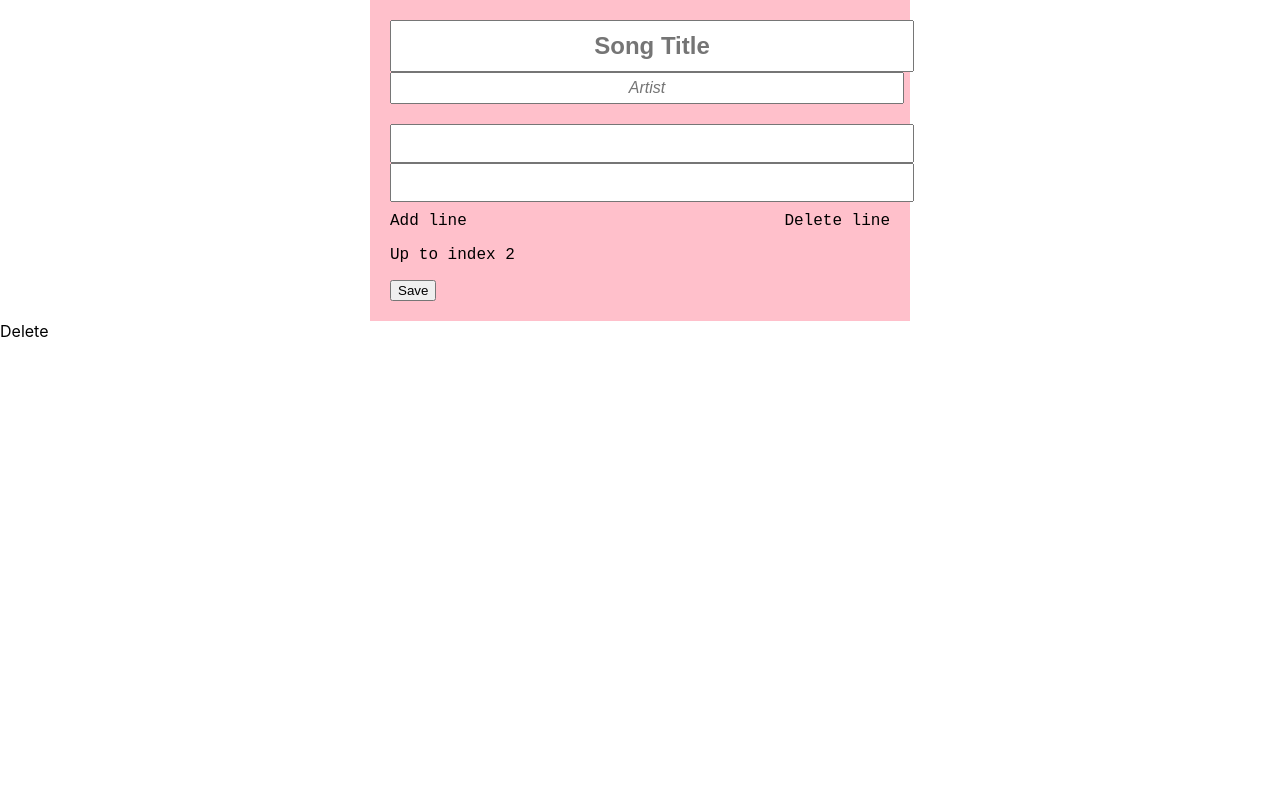
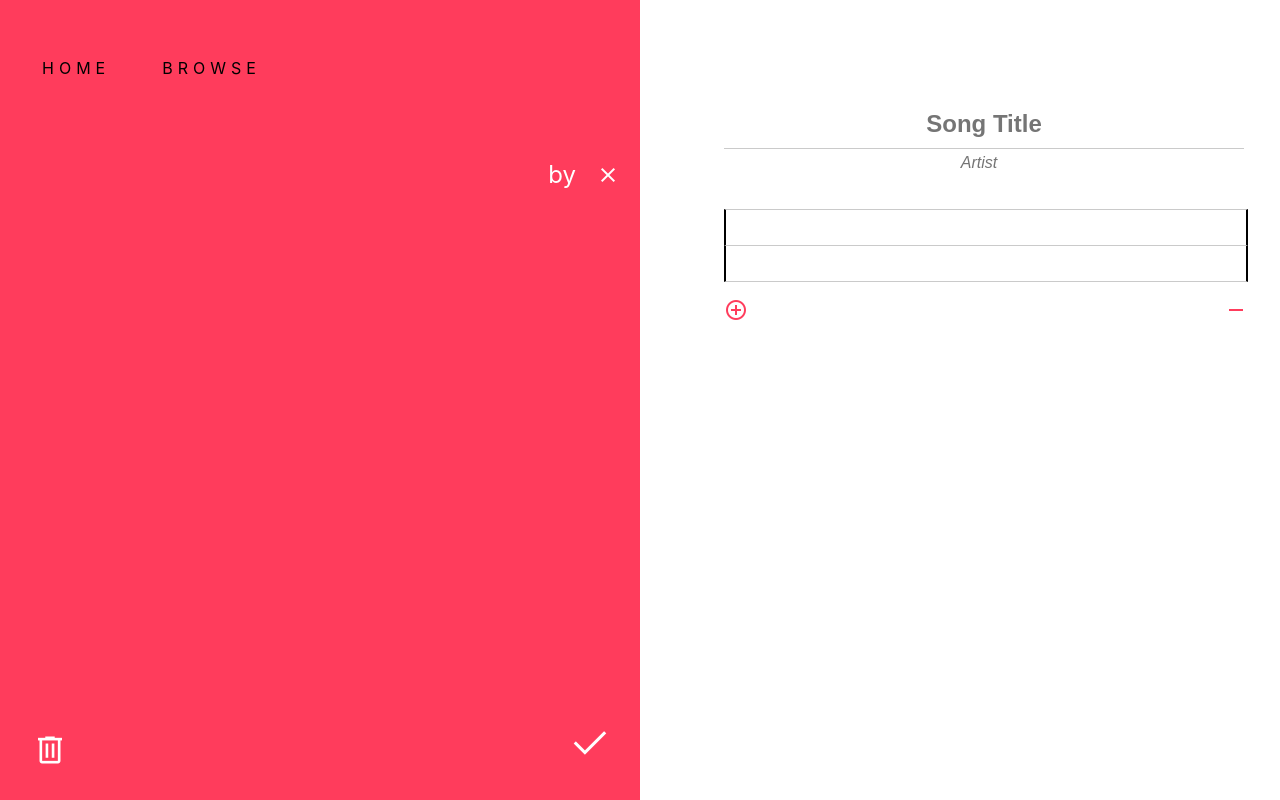
Before and after one commit to kateyvonnenow/chord-mod-react, a React (Create React App) app: page /edit in a window 1280 px wide. Built offline with nearby package versions, Linux system fonts and the light colour scheme; no server answers.

Commit message:
Made CSS changes. Added add song

```diff
--- a/src/components/CreateSheetMusic.js
+++ b/src/components/CreateSheetMusic.js
@@ -2,6 +2,7 @@ import { useState, useEffect } from 'react'
 import { useNavigate } from 'react-router-dom'
 import SheetMusic from './SheetMusic'
 import './CreateSheetMusic.scss'
+import NavBar from './NavBar'
 
 function CreateSheetMusic({ songId }) {
 
@@ -70,10 +71,27 @@ function CreateSheetMusic({ songId }) {
     navigate(`/songs`)
   }
 
+  const navigateToSongs = () => {
+    navigate(`/songs`)
+  }
+
 
 
   return (
     <div className="CreateSheetMusic">
+
+      <section className="SheetNavBar">
+        <NavBar />
+      </section>
+      <header>
+        <h1>Add a Song</h1>
+        <div className="controls">
+          <p> by You</p>
+          <span onClick={navigateToSongs} className="material-symbols-outlined">close</span>
+        </div>
+      </header>
+
+      <div className="background"></div>
 
       <form onSubmit={addSong} className="Edit-Lyrics-Chords">
         <input type="hidden" name="id" value="1"/>
@@ -104,13 +122,13 @@ function CreateSheetMusic({ songId }) {
         })}
 
         <section className="controls">
-          <span onClick={addNewLine} id="add">Add line</span>
-          <span onClick={removeLine} id="delete">Delete line</span>
+          <span onClick={addNewLine} id="add" className="material-symbols-outlined" >add_circle</span>
+          <span onClick={removeLine} id="delete" className="material-symbols-outlined">remove</span>
         </section>
 
-        <p>Up to index {indexTracker + 1}</p>
+        {/* <p>Up to index {indexTracker + 1}</p> */}
 
-        <button className="btn-primary">Add</button>
+        <button className="material-symbols-outlined md-48 save">done</button>
       </form>
     </div>
   )
--- a/src/components/CreateSheetMusic.scss
+++ b/src/components/CreateSheetMusic.scss
@@ -1,27 +1,84 @@
 .CreateSheetMusic {
+
+  .background {
+    position: fixed;
+    width: 50%;
+    height: 100%;
+    background-color: rgb(255, 60, 92);
+    top: 0px;
+    z-index: -1;
+  }
+
+
+  .SheetNavBar {
+    color: white;
+    position: fixed;
+    left: 2rem;
+    top: -2rem;
+  }
+
   header {
+    color: white;
     display: grid;
     justify-content: center;
     gap: 0px;
     margin: 20px;
+    position: fixed;
+    top: 6rem;
+    right: 50%;
+
 
     h1 {
-      margin: 0;
+      color: white;
+      margin: 10px;
+      font-size: 4rem;
     }
-    p {
-      margin: auto
+
+    .controls {
+      color: white;
+      display: flex;
+      justify-content: right;
+      gap: 20px;
+      align-items: center;
+
+
+      p {
+        font-size: 1.5rem;
+      }
+
+      .material-symbols-outlined:hover {
+        cursor: pointer;
+        color: black;
+      }
     }
+
   }
 
+  // header {
+  //   display: grid;
+  //   justify-content: center;
+  //   gap: 0px;
+  //   margin: 20px;
+
+  //   h1 {
+  //     margin: 0;
+  //   }
+  //   p {
+  //     margin: auto
+  //   }
+  // }
+
   .Edit-Lyrics-Chords {
-    background-color: pink;
     width: 500px;
-    margin: auto;
+    margin-left: 55%;
+    margin-top: 5rem;
+    margin-bottom: 5rem;
     padding: 20px;
     font-family: 'Courier New', Courier, monospace;
+    font-size: 1rem;
 
     .Edit-Title-Artist {
-      margin-bottom: 20px;
+      margin-bottom: 2rem;
 
       input {
         font-family: Arial, Helvetica, sans-serif;
@@ -31,12 +88,19 @@
       #EditSongTitle {
         font-weight: bold;
         font-size: 1.5rem;
+        border-top: none;
+        border-right: none;
+        border-left: none;
       }
 
       #EditSongArtist {
         font-style: italic;
         font-size: 1rem;
         padding: 5px;
+        border-bottom: none;
+        border-top: none;
+        border-right: none;
+        border-left: none;
       }
     }
 
@@ -44,12 +108,16 @@
       font-family: 'Courier New', Courier, monospace;
       width: 500px;
       padding: 10px;
+      border: 1px solid rgb(202, 202, 202);
+      border-right: 2px solid black;
+      border-left: 2px solid black;
     }
 
     .chord-line {
       display: flex;
       font-weight: bold;
       color: rgb(0, 145, 218);
+      border-bottom: none;
 
       pre {
         margin-bottom: 0px;
@@ -57,13 +125,40 @@
     }
 
     .lyric-line {
-      margin-bottom: 10px;
+      margin-bottom: 1rem;
     }
 
     .controls {
       display: flex;
       width: 100%;
       justify-content: space-between;
+
+      #delete {
+        color: rgb(255, 60, 92);
+        cursor: pointer;
+        margin-right: -1.5rem;
+      }
+
+      #add {
+        color: rgb(255, 60, 92);
+        cursor: pointer;
+      }
+    }
+
+    .material-symbols-outlined.md-48 {
+      font-size: 48px;
+      position: fixed;
+      margin-left: -5rem;
+      bottom: 2rem;
+      left: 50%;
+      color: rgb(255, 255, 255);
+      background: none;
+      border: none;
+      cursor: pointer;
+    }
+
+    .save:hover {
+      color: black;
     }
   }
 }
--- a/src/components/EditSheetMusic.js
+++ b/src/components/EditSheetMusic.js
@@ -2,6 +2,7 @@ import { useState, useEffect } from 'react'
 import { useNavigate } from 'react-router-dom'
 import SheetMusic from './SheetMusic'
 import './EditSheetMusic.scss'
+import NavBar from './NavBar'
 
 function EditSheetMusic({ currentSongId }) {
 
@@ -117,8 +118,25 @@ function EditSheetMusic({ currentSongId }) {
     navigate(`/songs`)
   }
 
+  const navigateBack = () => {
+    navigate(`/chords`)
+  }
+
   return (
     <div className="EditSheetMusic">
+
+      <section className="SheetNavBar">
+        <NavBar />
+      </section>
+      <header>
+        <h1>{songTitle}</h1>
+        <div className="controls">
+          <p> by {songArtist}</p>
+          <span onClick={navigateBack} className="material-symbols-outlined">close</span>
+        </div>
+      </header>
+
+      <div className="background"></div>
 
       <form onSubmit={editSongs} className="Edit-Lyrics-Chords">
         <input type="hidden" name="id" value={uniqueSongId}/>
@@ -150,15 +168,15 @@ function EditSheetMusic({ currentSongId }) {
         })}
 
         <section className="controls">
-          <span onClick={addNewLine} id="add">Add line</span>
-          <span onClick={removeLine} id="delete">Delete line</span>
+          <span onClick={addNewLine} id="add" className="material-symbols-outlined" >add_circle</span>
+          <span onClick={removeLine} id="delete" className="material-symbols-outlined">remove</span>
         </section>
 
-        <p>Up to index {indexTracker + 1}</p>
+        {/* <p>Up to index {indexTracker + 1}</p> */}
 
-        <button className="btn-primary save">Save</button>
+        <button className="material-symbols-outlined md-48 save">done</button>
       </form>
-      <span onClick={deleteSong}className="btn-primary delete">Delete</span>
+      <i onClick={deleteSong} className="material-symbols-outlined md-36 delete">delete</i>
     </div>
   )
 }
--- a/src/components/EditSheetMusic.scss
+++ b/src/components/EditSheetMusic.scss
@@ -1,27 +1,68 @@
 .EditSheetMusic {
+  .background {
+    position: fixed;
+    width: 50%;
+    height: 100%;
+    background-color: rgb(255, 60, 92);
+    top: 0px;
+    z-index: -1;
+  }
+
+  .SheetNavBar {
+    color: white;
+    position: fixed;
+    left: 2rem;
+    top: -2rem;
+  }
+
   header {
+    color: white;
     display: grid;
     justify-content: center;
     gap: 0px;
     margin: 20px;
+    position: fixed;
+    top: 6rem;
+    right: 50%;
+
 
     h1 {
-      margin: 0;
+      color: white;
+      margin: 10px;
+      font-size: 4rem;
     }
-    p {
-      margin: auto
+
+    .controls {
+      color: white;
+      display: flex;
+      justify-content: right;
+      gap: 20px;
+      align-items: center;
+
+
+      p {
+        font-size: 1.5rem;
+      }
+
+      .material-symbols-outlined:hover {
+        cursor: pointer;
+        color: black;
+      }
     }
+
   }
 
   .Edit-Lyrics-Chords {
-    background-color: pink;
     width: 500px;
-    margin: auto;
+    margin-left: 55%;
+    margin-top: 5rem;
+    margin-bottom: 5rem;
     padding: 20px;
     font-family: 'Courier New', Courier, monospace;
+    font-size: 1rem;
 
     .Edit-Title-Artist {
-      margin-bottom: 20px;
+      margin-bottom: 2rem;
 
       input {
         font-family: Arial, Helvetica, sans-serif;
@@ -31,12 +72,19 @@
       #EditSongTitle {
         font-weight: bold;
         font-size: 1.5rem;
+        border-top: none;
+        border-right: none;
+        border-left: none;
       }
 
       #EditSongArtist {
         font-style: italic;
         font-size: 1rem;
         padding: 5px;
+        border-bottom: none;
+        border-top: none;
+        border-right: none;
+        border-left: none;
       }
     }
 
@@ -44,12 +92,16 @@
       font-family: 'Courier New', Courier, monospace;
       width: 500px;
       padding: 10px;
+      border: 1px solid rgb(202, 202, 202);
+      border-right: 2px solid black;
+      border-left: 2px solid black;
     }
 
     .chord-line {
       display: flex;
       font-weight: bold;
       color: rgb(0, 145, 218);
+      border-bottom: none;
 
       pre {
         margin-bottom: 0px;
@@ -57,13 +109,54 @@
     }
 
     .lyric-line {
-      margin-bottom: 10px;
+      margin-bottom: 1rem;
     }
 
     .controls {
       display: flex;
       width: 100%;
       justify-content: space-between;
+
+      #delete {
+        color: rgb(255, 60, 92);
+        cursor: pointer;
+        margin-right: -1.5rem;
+      }
+
+      #add {
+        color: rgb(255, 60, 92);
+        cursor: pointer;
+      }
+    }
+
+    .material-symbols-outlined.md-48 {
+      font-size: 48px;
+      position: fixed;
+      margin-left: -5rem;
+      bottom: 2rem;
+      left: 50%;
+      color: rgb(255, 255, 255);
+      background: none;
+      border: none;
+      cursor: pointer;
+    }
+
+    .save:hover {
+      color: black;
     }
   }
+
+  .material-symbols-outlined.md-36 {
+    font-size: 36px;
+    color: white;
+    position: fixed;
+    z-index: 1;
+    bottom: 2rem;
+    left: 2rem;
+    cursor: pointer;
+  }
+
+  .delete:hover {
+    color: black;
+  }
 }
--- a/src/components/ListOfSongs.js
+++ b/src/components/ListOfSongs.js
@@ -50,6 +50,10 @@ function ListOfSongs({
     SetSearchResults(newSearchResults)
   }
 
+  const navigateToAddASong = () => {
+    navigate(`/create`)
+  }
+
   return (
     <div className="AllSongs">
       <div className="fixed-browse-top">
@@ -66,6 +70,7 @@ function ListOfSongs({
         <img src="/images/FadeToTop.png" alt="" className="faded-white"/>
       </div>
 
+      <span onClick={navigateToAddASong} className="material-symbols-outlined md-60 add-song">Add</span>
 
       <section className="List-Of-Songs">
         {console.log(searchResults)}
--- a/src/components/ListOfSongs.scss
+++ b/src/components/ListOfSongs.scss
@@ -2,6 +2,32 @@
   margin-top: 2rem;
   display: grid;
   justify-content: center;
+
+  .add-song {
+    position: fixed;
+    bottom: 3rem;
+    left: 3rem;
+    z-index: 5;
+    font-size: 4rem;
+    cursor: pointer;
+  }
+
+  .add-song:hover {
+    -webkit-animation: spin 1s ease-out;
+    -moz-animation: spin 1s ease-out;
+    animation: spin 1s ease-out;
+    color: rgb(255, 60, 92);
+  }
+
+  @keyframes spin {
+    0% {
+      rotate: 0%;
+    }
+
+    100% {
+      rotate: 100%;
+    }
+  }
 
   .fixed-browse-top {
     position: fixed;
```
